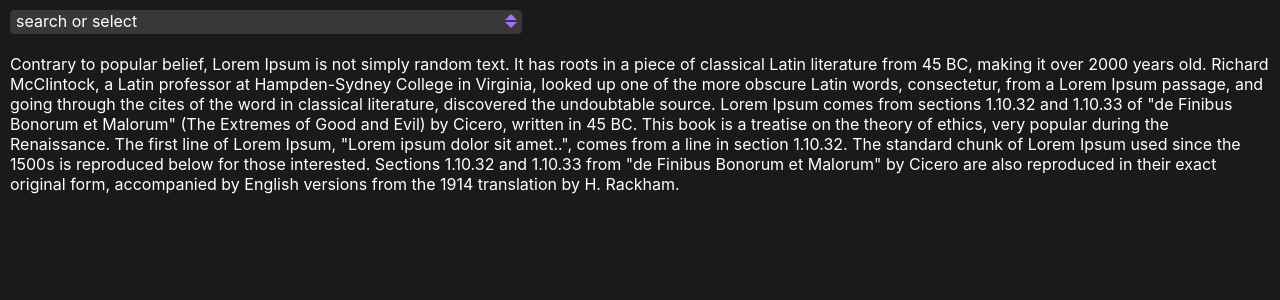
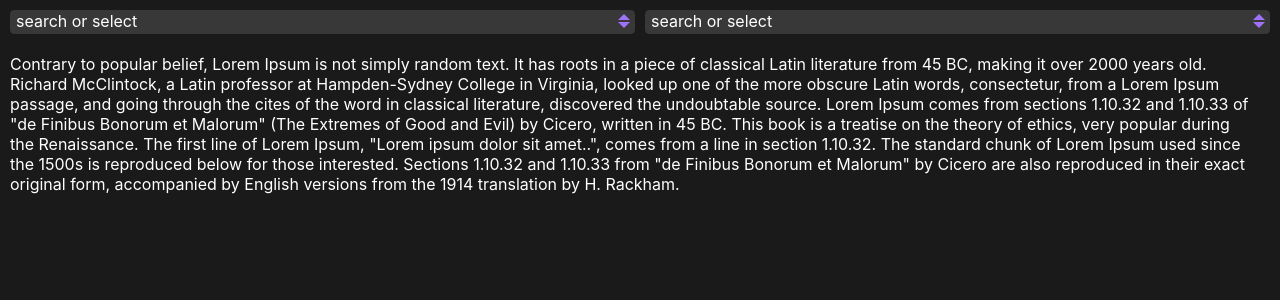
Before and after one commit to quantalytix/react-dropdownbox, a React (Create React App) app: page / in a window 1280 px wide. Shown: the top 300 px of the page. Built offline with nearby package versions, Linux system fonts and the light colour scheme.

Commit message:
changed handleClick() to work with multiple dropdown boxes

```diff
--- a/src/App.jsx
+++ b/src/App.jsx
@@ -31,8 +31,11 @@ class App extends Component {
     ]
 
     return (
-      <div className="App" style={{ height: '100vh', background: '#1A1A1A'}}>
+      <div className="App" style={{ height: '100vh', background: '#1A1A1A', paddingRight: '20px'}}>
+      <div style={{display: 'grid', gridTemplateColumns: '1fr 1fr', gridGap: '10px'}}>
         <ReactDropdown data={sampleList} placeholder='search or select'/>
+        <ReactDropdown data={sampleList} placeholder='search or select'/>
+      </div>
         <div style={{color: 'white', padding: '10px'}}>
           Contrary to popular belief, Lorem Ipsum is not simply random text. It has roots in a piece of classical Latin literature from 45 BC, making it over 2000 years old. Richard McClintock, a Latin professor at Hampden-Sydney College in Virginia, looked up one of the more obscure Latin words, consectetur, from a Lorem Ipsum passage, and going through the cites of the word in classical literature, discovered the undoubtable source. Lorem Ipsum comes from sections 1.10.32 and 1.10.33 of "de Finibus Bonorum et Malorum" (The Extremes of Good and Evil) by Cicero, written in 45 BC. This book is a treatise on the theory of ethics, very popular during the Renaissance. The first line of Lorem Ipsum, "Lorem ipsum dolor sit amet..", comes from a line in section 1.10.32.
           The standard chunk of Lorem Ipsum used since the 1500s is reproduced below for those interested. Sections 1.10.32 and 1.10.33 from "de Finibus Bonorum et Malorum" by Cicero are also reproduced in their exact original form, accompanied by English versions from the 1914 translation by H. Rackham.
--- a/src/dropdown/ReactDropdown.jsx
+++ b/src/dropdown/ReactDropdown.jsx
@@ -88,6 +88,7 @@ export default class ReactDropdown extends Component {
     ) : null;
 
     return (
+      <div ref={node => this.node = node}>
         <div ref="dropdownbox" className="react-dropdown" onFocus={this.handleOnFocus} onChange={this.handleOnTextChange} onKeyDown={this.handleOnKeyDown} >
           <div className="search">
             <Textbox className="search-box" placeholder={this.props.placeholder} value={this.state.textInput} />
@@ -97,6 +98,8 @@ export default class ReactDropdown extends Component {
             </div>
           </div>
           {dropdown}
+        </div>
+
       </div>
     );
   }
@@ -248,11 +251,11 @@ export default class ReactDropdown extends Component {
   }
 
   componentDidMount() {
-    document.addEventListener('click', this.handleClick);
+    document.addEventListener('click', this.handleClick, false);
   }
 
   componentWillUnmount() {
-    document.removeEventListener('click', this.handleClick);
+    document.removeEventListener('click', this.handleClick, false);
   }
 
 
@@ -269,11 +272,16 @@ export default class ReactDropdown extends Component {
 
     // if there are multiple dropdowns rendered on a single page
     // will this logic create a problem?
-    let found = e.path.find(el => el.className === "react-dropdown")
-    if (!!!found) {
+    // let found = e.path.find(el => el.className === "react-dropdown")
+    // if (!!!found) {
+    //   this.closeDropdown();
+    //   this.resetSelection();
+    // }
+    if (this.node.contains(e.target)) {
+      return
+    }
     this.closeDropdown();
     this.resetSelection();
-    }
   }
 
   //https://codepen.io/takatama/pen/mVvbqx
--- a/src/dropdown/react-dropdown2.scss
+++ b/src/dropdown/react-dropdown2.scss
@@ -3,7 +3,7 @@ $dropdown-color: #383838;
 .react-dropdown {
   position: relative;
   display: inline-block;
-  width: 40%;
+  width: 100%;
   margin: 10px;
   box-sizing: border-box;
 
```
Lines whose indentation alone changed are shown as unchanged.
